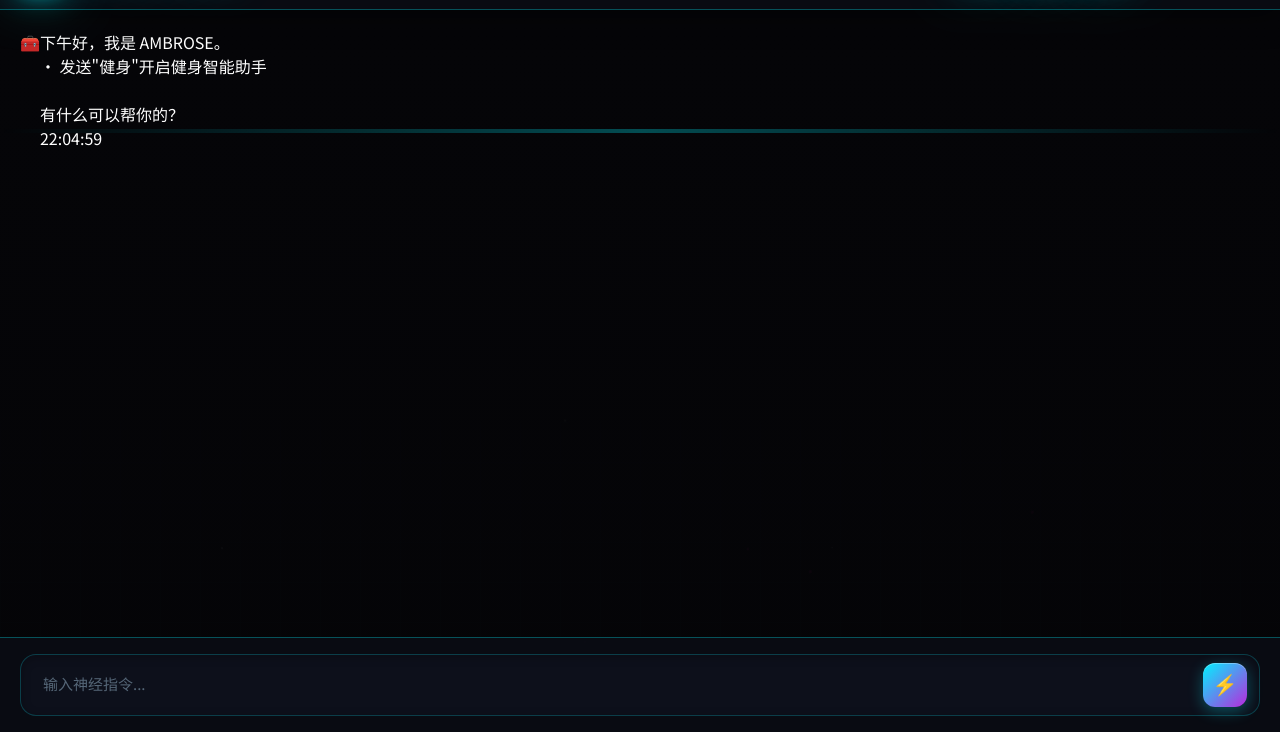
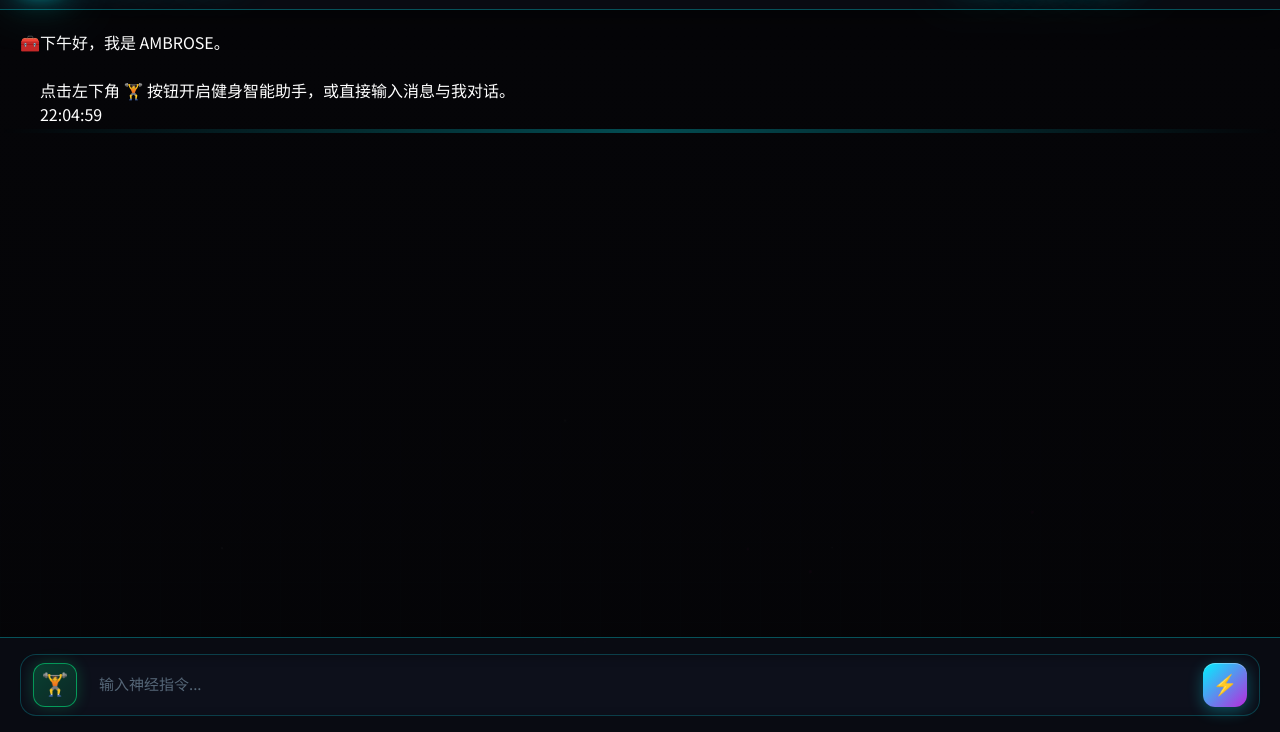
Before and after one commit to xuangersmy-Ambrose/ambrose-chat, a plain HTML site: page index.html in a window 1280 px wide. Shown: the part 68-800 px from the top of the page. Drawn offline with Linux system fonts and the light colour scheme; no server answers.

Commit message:
feat: 健身按钮集成到输入框旁边

```diff
--- a/chat.js
+++ b/chat.js
@@ -458,15 +458,16 @@ const UI = {
         if (this.isMaster) {
             hints = '\n\n💡 可用指令：\n• 发送"统计"查看使用情况\n• 发送"改设计:描述"请求界面更改';
         }
-        hints += '\n• 发送"健身"开启健身智能助手';
 
-        this.addMessage(`${greeting}，我是 AMBROSE。${hints}\n\n有什么可以帮你的？`, 'bot');
+        this.addMessage(`${greeting}，我是 AMBROSE。${hints}\n\n点击左下角 🏋️ 按钮开启健身智能助手，或直接输入消息与我对话。`, 'bot');
     },
 
     bindEvents() {
         const sendBtn = document.getElementById('sendBtn');
+        const fitnessBtn = document.getElementById('fitnessBtn');
 
         sendBtn?.addEventListener('click', () => this.send());
+        fitnessBtn?.addEventListener('click', () => this.showFitnessMenu());
 
         this.input?.addEventListener('keypress', (e) => {
             if (e.key === 'Enter' && !e.shiftKey) {
--- a/index.html
+++ b/index.html
@@ -498,6 +498,34 @@
             box-shadow: none;
         }
 
+        /* 健身按钮 */
+        .fitness-btn {
+            width: 44px;
+            height: 44px;
+            background: linear-gradient(135deg, rgba(0, 255, 136, 0.2), rgba(0, 255, 136, 0.1));
+            border: 1px solid rgba(0, 255, 136, 0.5);
+            border-radius: 12px;
+            color: #00ff88;
+            font-size: 22px;
+            cursor: pointer;
+            display: flex;
+            align-items: center;
+            justify-content: center;
+            box-shadow: 0 0 15px rgba(0, 255, 136, 0.2);
+            transition: all 0.2s cubic-bezier(0.4, 0, 0.2, 1);
+            flex-shrink: 0;
+        }
+
+        .fitness-btn:hover {
+            transform: translateY(-2px) scale(1.05);
+            box-shadow: 0 0 25px rgba(0, 255, 136, 0.4);
+            background: linear-gradient(135deg, rgba(0, 255, 136, 0.3), rgba(0, 255, 136, 0.15));
+        }
+
+        .fitness-btn:active {
+            transform: translateY(0) scale(0.95);
+        }
+
         /* 退出按钮 */
         .logout-btn {
             background: transparent;
@@ -605,6 +633,7 @@
         <!-- 输入区域 -->
         <div class="input-container">
             <div class="input-wrapper">
+                <button class="fitness-btn" id="fitnessBtn" title="健身智能助手">🏋️</button>
                 <textarea class="message-input" id="messageInput" placeholder="输入神经指令..." rows="1"></textarea>
                 <button class="send-button" id="sendBtn">⚡</button>
             </div>
```
